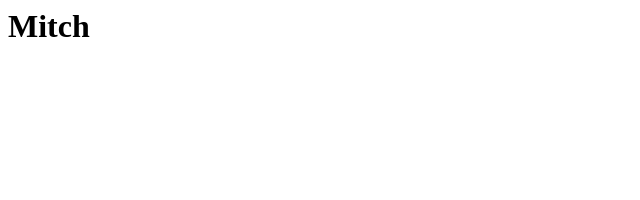
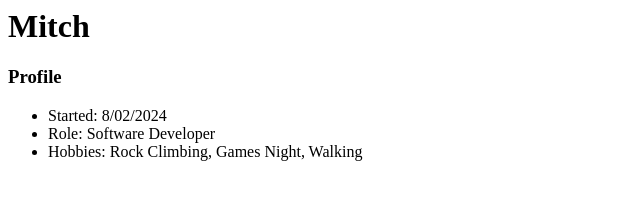
Before and after one commit to V139128/V139128.github.io, a plain HTML site: page index.html in a window 1280 px wide. Shown: the whole page, without its empty margins (0-640 px from the left). Drawn offline with Linux system fonts and the light colour scheme.

Commit message:
Updated my profile

```diff
--- a/index.html
+++ b/index.html
@@ -1 +1,7 @@
 <h1>Mitch</h1>
+<h3>Profile</h3>
+<ul>
+<li>Started: 8/02/2024</li>
+<li>Role: Software Developer</li>
+<li>Hobbies: Rock Climbing, Games Night, Walking</li>
+</ul>
```
